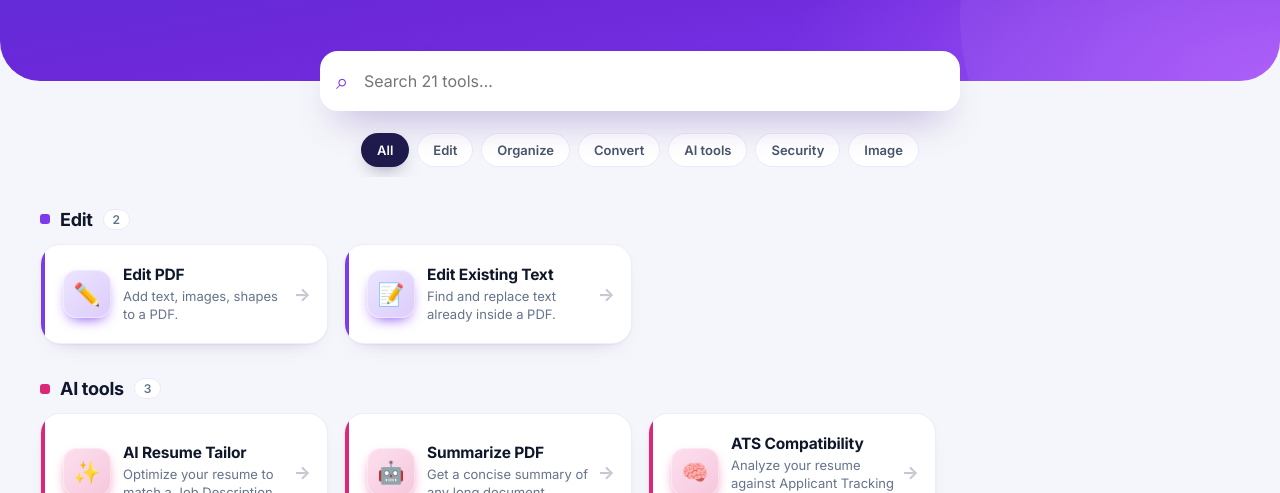
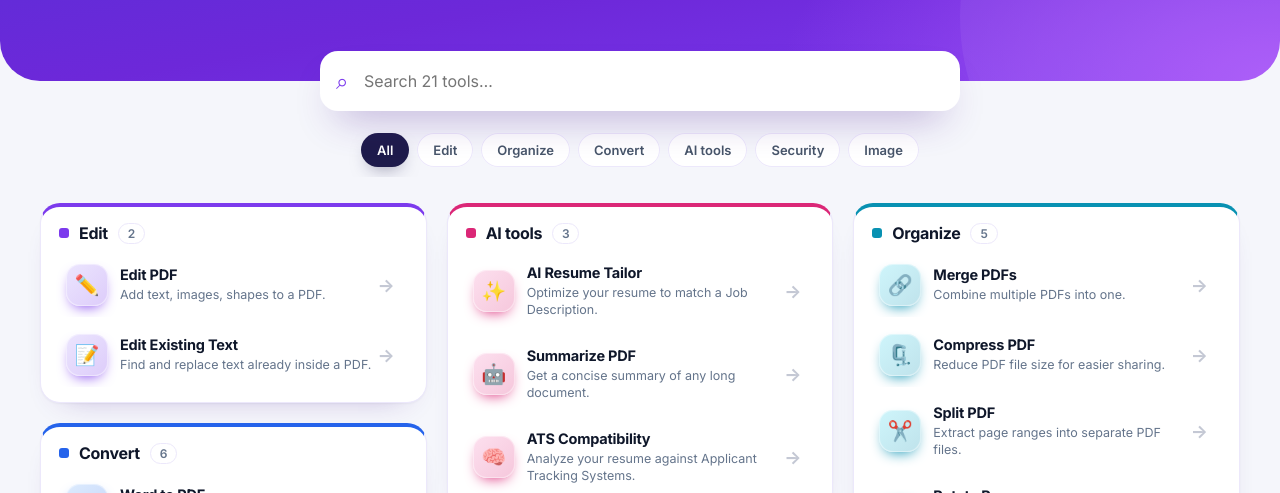
Before and after one commit to SarkarNiladri/pdf_editor, a plain HTML site: page index.html in a window 1280 px wide. Shown: the part 307-800 px from the top of the page. Drawn offline with Linux system fonts and the light colour scheme.

Commit message:
Desktop home: category panels in balanced columns instead of a gappy grid
On computers each category is now a panel, packed into 3 columns (2 below
1200 px) by a small masonry layout, so categories with 2 or 3 tools no
longer leave empty space. Picking one category shows one wide panel.
Phones and tablets are unchanged (the new sections are display: contents).

Co-Authored-By: Claude Opus 5.5 <noreply@anthropic.com>
Claude-Session: https://claude.ai/code/session_01LWZXPLTW94PYSDZDDcd2Cy

```diff
--- a/index.html
+++ b/index.html
@@ -260,19 +260,26 @@
         <span class="tool-feature-go">Try</span>
       </button>
       <div class="tool-grid" id="toolGrid">
+        <section class="tool-section" data-group="pdf">
           <h2 class="tool-group" data-group="pdf"><span class="tool-group-dot" aria-hidden="true"></span>Edit<span class="tool-group-count">2</span></h2>
           <div class="tool-card" data-category="pdf" onclick="showEditor()"><div class="tool-icon icon-purple">✏️</div><h3>Edit PDF</h3><p>Add text, images, shapes to a PDF.</p></div>
           <div class="tool-card" data-category="pdf" onclick="window.location.href='/edit-existing-text'"><div class="tool-icon icon-orange">📝</div><h3>Edit Existing Text</h3><p>Find and replace text already inside a PDF.</p></div>
+        </section>
+        <section class="tool-section" data-group="ai">
           <h2 class="tool-group" data-group="ai"><span class="tool-group-dot" aria-hidden="true"></span>AI tools<span class="tool-group-count">3</span></h2>
           <div class="tool-card" data-category="ai" onclick="showTailor()"><div class="tool-icon icon-purple">✨</div><h3>AI Resume Tailor</h3><p>Optimize your resume to match a Job Description.</p></div>
           <div class="tool-card" data-category="ai" onclick="showSummarize()"><div class="tool-icon icon-purple">🤖</div><h3>Summarize PDF</h3><p>Get a concise summary of any long document.</p></div>
           <div class="tool-card" data-category="ai" onclick="showAts()"><div class="tool-icon icon-purple">🧠</div><h3>ATS Compatibility</h3><p>Analyze your resume against Applicant Tracking Systems.</p></div>
+        </section>
+        <section class="tool-section" data-group="organize">
           <h2 class="tool-group" data-group="organize"><span class="tool-group-dot" aria-hidden="true"></span>Organize<span class="tool-group-count">5</span></h2>
           <div class="tool-card" data-category="organize" onclick="showConverter('merge-pdf')"><div class="tool-icon icon-red">🔗</div><h3>Merge PDFs</h3><p>Combine multiple PDFs into one.</p></div>
           <div class="tool-card" data-category="organize" onclick="showConverter('compress-pdf')"><div class="tool-icon icon-green">🗜️</div><h3>Compress PDF</h3><p>Reduce PDF file size for easier sharing.</p></div>
           <div class="tool-card" data-category="organize" onclick="showConverter('split-pdf')"><div class="tool-icon icon-orange">✂️</div><h3>Split PDF</h3><p>Extract page ranges into separate PDF files.</p></div>
           <div class="tool-card" data-category="organize" onclick="showConverter('rotate-pdf')"><div class="tool-icon icon-blue">🔄</div><h3>Rotate Pages</h3><p>Rotate all pages or selected pages in a PDF.</p></div>
           <div class="tool-card" data-category="organize" onclick="showConverter('reorder-pdf')"><div class="tool-icon icon-purple">↕️</div><h3>Reorder Pages</h3><p>Change the page sequence of a PDF.</p></div>
+        </section>
+        <section class="tool-section" data-group="convert">
           <h2 class="tool-group" data-group="convert"><span class="tool-group-dot" aria-hidden="true"></span>Convert<span class="tool-group-count">6</span></h2>
           <div class="tool-card" data-category="convert" onclick="showConverter('word-to-pdf')"><div class="tool-icon icon-blue">📄</div><h3>Word to PDF</h3><p>Convert DOC and DOCX to PDF.</p></div>
           <div class="tool-card" data-category="convert" onclick="showConverter('pdf-to-word')"><div class="tool-icon icon-blue">📝</div><h3>PDF to Word</h3><p>Convert PDF to DOCX.</p></div>
@@ -280,13 +287,18 @@
           <div class="tool-card" data-category="convert" onclick="showConverter('powerpoint-to-pdf')"><div class="tool-icon icon-orange">📽️</div><h3>PowerPoint to PDF</h3><p>Convert presentations to PDF.</p></div>
           <div class="tool-card" data-category="convert" onclick="showConverter('images-to-pdf')"><div class="tool-icon icon-orange">🖼️</div><h3>Images to PDF</h3><p>Combine images into a PDF.</p></div>
           <div class="tool-card" data-category="convert" onclick="showConverter('pdf-to-images')"><div class="tool-icon icon-blue">📸</div><h3>PDF to Images</h3><p>Export PDF pages as images.</p></div>
+        </section>
+        <section class="tool-section" data-group="image">
           <h2 class="tool-group" data-group="image"><span class="tool-group-dot" aria-hidden="true"></span>Image<span class="tool-group-count">3</span></h2>
           <div class="tool-card" data-category="image" onclick="showEnhance()"><div class="tool-icon icon-pink">✨</div><h3>Enhance Image</h3><p>Adjust brightness, contrast, color, and sharpness of any image.</p></div>
           <div class="tool-card" data-category="image" onclick="showRemoveBg()"><div class="tool-icon icon-gray">✂️</div><h3>Remove Background</h3><p>Automatically remove the background from any image using AI.</p></div>
           <div class="tool-card" data-category="image" onclick="showConverter('image-to-image')"><div class="tool-icon icon-gray">🔄</div><h3>Image to Image</h3><p>Convert between image formats.</p></div>
+        </section>
+        <section class="tool-section" data-group="security">
           <h2 class="tool-group" data-group="security"><span class="tool-group-dot" aria-hidden="true"></span>Security<span class="tool-group-count">2</span></h2>
           <div class="tool-card" data-category="security" onclick="showProtect()"><div class="tool-icon icon-red">🔒</div><h3>Protect PDF</h3><p>Encrypt your PDF with a password to secure it.</p></div>
           <div class="tool-card" data-category="security" onclick="showUnlock()"><div class="tool-icon icon-green">🔓</div><h3>Unlock PDF</h3><p>Remove password protection from a PDF.</p></div>
+        </section>
       </div>
       <div class="tool-empty" id="toolEmpty" role="status">No tools found. Try another search or category.</div>
       <p class="home-help"><a href="/check">Having trouble uploading? Run the connection check</a></p>
@@ -653,9 +665,26 @@
     const views = document.querySelectorAll('.app-view');
     const homeBtn = document.getElementById('globalHomeBtn');
     function hideAllViews() { views.forEach(v => v.classList.remove('active')); homeBtn.style.display = 'block'; }
-    function goHome() { hideAllViews(); document.getElementById('homeView').classList.add('active'); homeBtn.style.display = 'none'; }
+    function goHome() { hideAllViews(); document.getElementById('homeView').classList.add('active'); homeBtn.style.display = 'none'; layoutToolSections(); }
     // Home tool discovery: the selected category stays active while navigating between views.
     let activeToolCategory = 'all';
+    // Computers: each category panel spans as many 4px grid rows as it is tall,
+    // so the panels pack into the shortest column (CSS .tool-grid.masonry).
+    function layoutToolSections() {
+      const grid = document.getElementById('toolGrid'); if (!grid) return;
+      const wide = window.matchMedia('(min-width: 1024px)').matches;
+      grid.classList.toggle('masonry', wide);
+      grid.querySelectorAll('.tool-section').forEach(section => {
+        section.style.gridRowEnd = '';
+        if (wide && !section.hidden) {
+          const gap = parseFloat(getComputedStyle(section).marginBottom) || 0;
+          section.style.gridRowEnd = 'span ' + Math.ceil((section.getBoundingClientRect().height + gap) / 4);
+        }
+      });
+    }
+    window.addEventListener('resize', () => { clearTimeout(layoutToolSections.t); layoutToolSections.t = setTimeout(layoutToolSections, 120); });
+    document.fonts?.ready?.then(layoutToolSections);
+    window.addEventListener('load', layoutToolSections);
     function filterHomeTools() {
       const query = (document.getElementById('toolSearch')?.value || '').trim().toLowerCase();
       const cards = Array.from(document.querySelectorAll('#toolGrid .tool-card'));
@@ -671,7 +700,12 @@
       // Section headings show only while their category has visible tools.
       document.querySelectorAll('#toolGrid .tool-group').forEach(group => {
         group.hidden = !cards.some(card => !card.hidden && card.dataset.category === group.dataset.group);
+        const section = group.closest('.tool-section');
+        if (section) section.hidden = group.hidden;
       });
+      const shownSections = document.querySelectorAll('#toolGrid .tool-section:not([hidden])').length;
+      document.getElementById('toolGrid')?.classList.toggle('one-section', shownSections === 1);
+      layoutToolSections();
       const feature = document.getElementById('toolFeature');
       if (feature) feature.hidden = !!query || activeToolCategory !== 'all';
       document.querySelectorAll('.home-tabbar button').forEach(btn => {
--- a/static/theme.css
+++ b/static/theme.css
@@ -371,3 +371,45 @@ input[type="range"], input[type="checkbox"], input[type="radio"] { accent-color:
 
 /* Stacked image tools on phones: no empty gap between the controls and the preview. */
 @media (max-width: 900px) { .split-grid { align-content: start !important; height: auto !important; } .split-grid > .card-panel { height: auto !important; } }
+
+/* ---------- Home: tool sections ----------
+   Phones and tablets: sections are invisible wrappers, so the tool grid looks
+   exactly as before. Computers: each category is a panel and the panels flow
+   in balanced columns, so short categories don't leave empty space. */
+.tool-section { display: contents; }
+.tool-section[hidden] { display: none !important; }
+@media (min-width: 1024px) {
+  .tool-grid { display: block !important; column-count: 3; column-gap: 20px; }
+  .tool-section {
+    display: block; break-inside: avoid; margin: 0 0 20px; padding: 16px 14px 10px;
+    background: #fff; border: 1px solid #ece8fb; border-radius: 20px;
+    box-shadow: 0 1px 2px rgba(15,23,42,.04), 0 14px 30px -24px rgba(76,29,149,.45);
+    border-top: 4px solid var(--cat, var(--accent));
+  }
+  .tool-section[data-group="pdf"] { --cat: #7c3aed; } .tool-section[data-group="ai"] { --cat: #db2777; }
+  .tool-section[data-group="organize"] { --cat: #0891b2; } .tool-section[data-group="convert"] { --cat: #2563eb; }
+  .tool-section[data-group="image"] { --cat: #ea580c; } .tool-section[data-group="security"] { --cat: #059669; }
+  .tool-section .tool-group { margin: 0 4px 8px !important; font-size: 16px; }
+  .tool-section .tool-card {
+    margin: 0 0 4px; padding: 11px 36px 11px 10px !important; grid-template-columns: 42px 1fr; column-gap: 12px;
+    border: 1px solid transparent !important; border-left-width: 1px !important; box-shadow: none !important; background: transparent !important; border-radius: 14px !important;
+  }
+  .tool-section .tool-card::before { display: none !important; }
+  .tool-section .tool-card .tool-icon { width: 42px !important; height: 42px !important; font-size: 20px !important; grid-row: span 2; }
+  .tool-section .tool-card h3 { align-self: end; font-size: 14.5px !important; }
+  .tool-section .tool-card p { align-self: start; font-size: 12.5px !important; line-height: 1.4; }
+  .tool-section .tool-card::after { top: 50%; right: 14px; transform: translateY(-50%); }
+  .tool-section .tool-card:hover { transform: none !important; background: var(--accent-soft) !important; border-color: #e3defd !important; }
+  .tool-section .tool-card:hover::after { transform: translate(3px, -50%); }
+  /* One category picked (or one left after a search): a single wide panel. */
+  .tool-grid.one-section { column-count: 1; }
+  .tool-grid.one-section .tool-section { display: grid; grid-template-columns: repeat(3, minmax(0, 1fr)); gap: 4px 10px; }
+  .tool-grid.one-section .tool-section .tool-group { grid-column: 1 / -1; }
+}
+@media (min-width: 1024px) and (max-width: 1199px) { .tool-grid { column-count: 2; } }
+/* With JavaScript: a masonry grid (index.html layoutToolSections) so panels fill the shortest column first. */
+@media (min-width: 1024px) {
+  .tool-grid.masonry { display: grid !important; grid-template-columns: repeat(3, minmax(0, 1fr)) !important; grid-auto-rows: 4px; gap: 0 20px !important; grid-auto-flow: row dense; align-items: start; }
+  .tool-grid.masonry.one-section { grid-template-columns: 1fr !important; }
+}
+@media (min-width: 1024px) and (max-width: 1199px) { .tool-grid.masonry { grid-template-columns: repeat(2, minmax(0, 1fr)) !important; } }
```
Also changed, not shown: 1 other file. Lines whose indentation alone changed are shown as unchanged.
